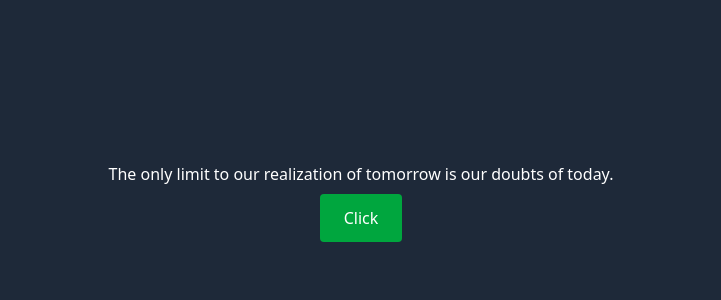
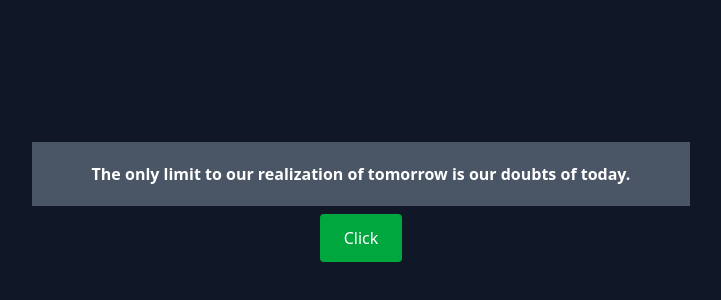
Before and after one commit to PrathmR/React, a React (Vite) app in the folder React-app/: page / in a window 1280 px wide. Shown: the part 198-498 px from the top of the page, without its empty margins (279-1000 px from the left). Built offline with nearby package versions, Linux system fonts and the light colour scheme.

Commit message:
creating a random quotes generator using states

```diff
--- a/React-app/src/App.jsx
+++ b/React-app/src/App.jsx
@@ -138,8 +138,8 @@ const App = () => {
       setQuote(randomquote);
   }
   return (
-    <div className='text-white bg-gray-800 h-screen flex flex-col items-center justify-center'>
-      <div>{quote}</div>
+    <div className='text-white bg-gray-900 h-screen flex flex-col items-center justify-center px-50 py-40'>
+      <div className='bg-gray-600 px-15 py-5 font-semibold'>{quote}</div>
        <button onClick={randomize} className='bg-green-600 px-6 py-3 mt-2 rounded active:scale-90'>Click</button>
     </div>
 
```
